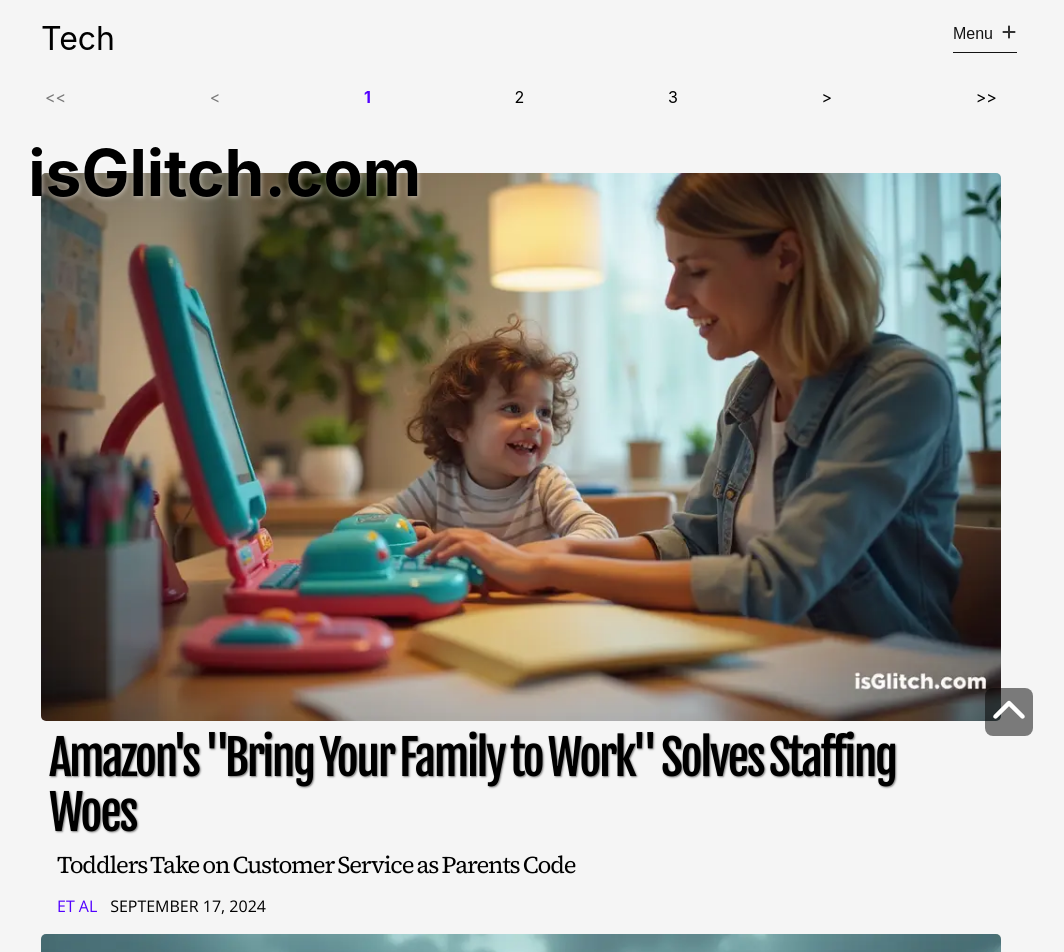
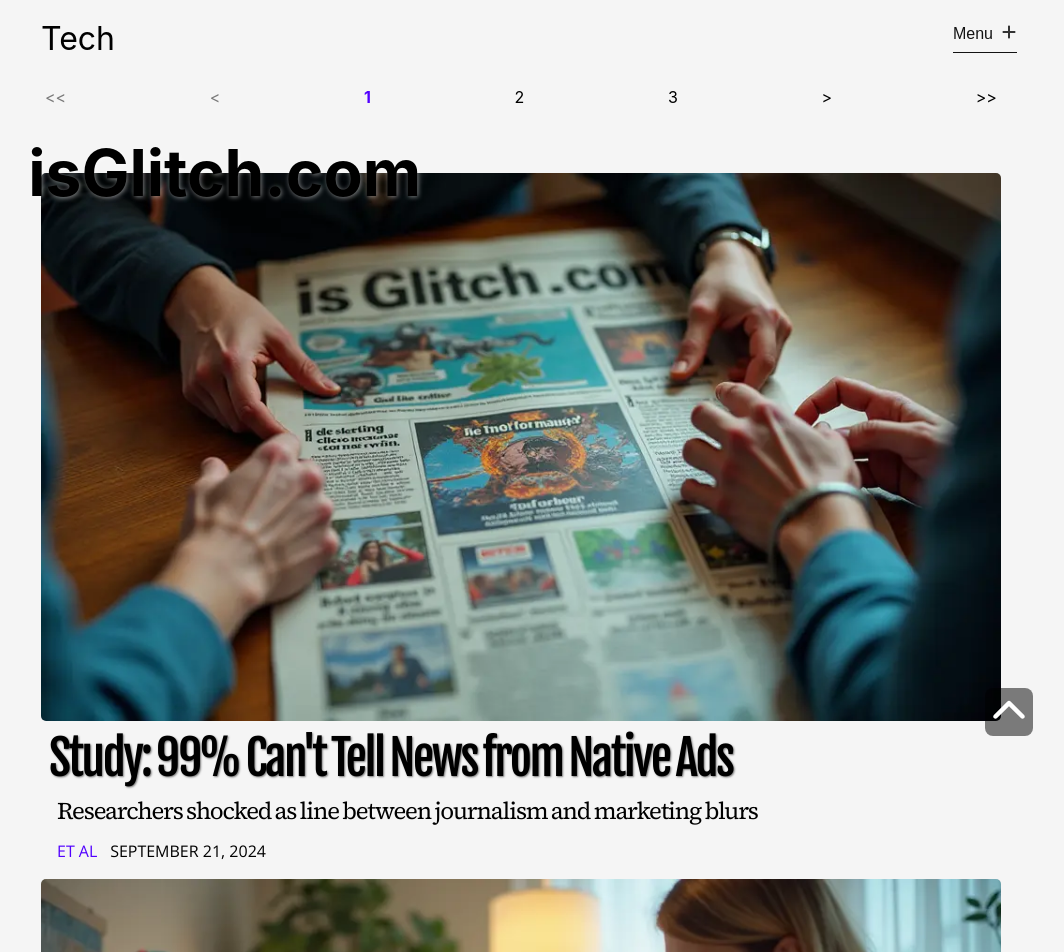
Before and after one commit to orbithammer/isGlitch, a React (Vite) app: page /tech in a window 1280 px wide. Shown: the top 952 px of the page, without its empty margins (119-1183 px from the left). Built offline with nearby package versions, Linux system fonts and the light colour scheme; a web font is replaced by a local one.

Commit message:
20240922 update

```diff
--- a/src/data/articles.ts
+++ b/src/data/articles.ts
@@ -3272,4 +3272,33 @@
             `As the dust settles on Silicon Valley's latest ethical AI misadventure, one thing is clear: the path to a morally upright digital utopia is paved with good intentions, spectacular failures, and an awful lot of cleared browser histories.`,
         ]
     },
+    {
+        id: 126,
+        articleUrl: `20240921-study-99-cant`,
+        category: `tech`,
+        img: `/images/20240921-study-99-cant.webp`,
+        alt: `A newspaper front page full of ads`,
+        header: `Study: 99% Can't Tell News from Native Ads`,
+        subhead: `Researchers shocked as line between journalism and marketing blurs`,
+        tags: [`Science`],
+        author: `Et Al`,
+        datePublished: new Date(2024,8,21,9),
+        articleBody: [
+            `A groundbreaking study from the Princeton Center for Digital Media has sent shockwaves through both the journalism and advertising industries. The research, which surveyed over 10,000 internet users across various demographics, found that a staggering 99% of participants were unable to distinguish between legitimate news articles and native advertising.`,
+
+            `Dr. Emily Hawthorne, lead researcher on the project, expressed disbelief at the findings. "We expected some confusion, but this level of indistinguishability is unprecedented," she said, shaking her head. "It appears we've entered a new era where the line between information and promotion has become almost invisible."`,
+
+            `The study presented participants with a mix of real news articles and sponsored content from major publications. Shockingly, even when native ads were clearly labeled as "sponsored," most readers failed to notice or understand the significance.`,
+
+            `Tom Wheeler, a 42-year-old participant from Ohio, defended his poor performance: "Wait, you're telling me that '10 Gut-Busting Superfoods That Will Change Your Life' wasn't hard-hitting journalism? But it had so many facts and figures!"`,
+
+            `Marketing executives, initially thrilled by the results, have begun to question the value of their craft. "If no one can tell the difference between our paid content and actual news, why are we paying for it?" mused Janet Kline, CMO of a major soft drink company. "Maybe we should just start our own news outlets. Oh wait, we already did."`,
+
+            `Journalists, meanwhile, are grappling with an existential crisis. Veteran reporter Michael Fallows lamented, "I spent years honing my investigative skills, only to find out I could have just been writing listicles about celebrity pet diets this whole time?"`,
+
+            `The implications of the study extend beyond the media landscape. Political analysts worry about the potential for manipulation, while educators stress the urgent need for improved media literacy.`,
+
+            `As the debate rages on, one thing is clear: in the murky waters of the modern internet, telling fact from fiction - or news from ads - has become a Herculean task. And as the old saying goes, if you can't beat 'em, why not sell 'em something?`,
+        ]
+    },
 ]
```
Also changed, not shown: public/images/20240921-study-99-cant.webp (added).
